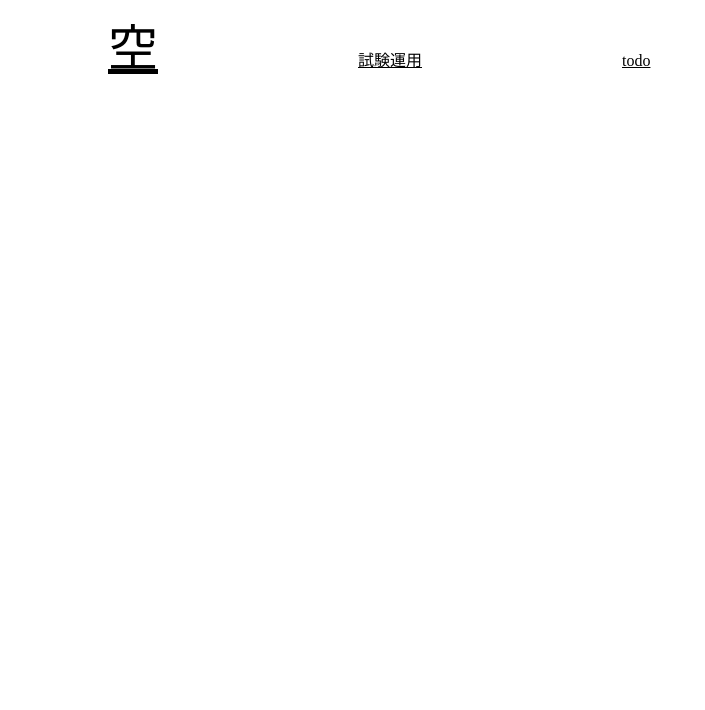
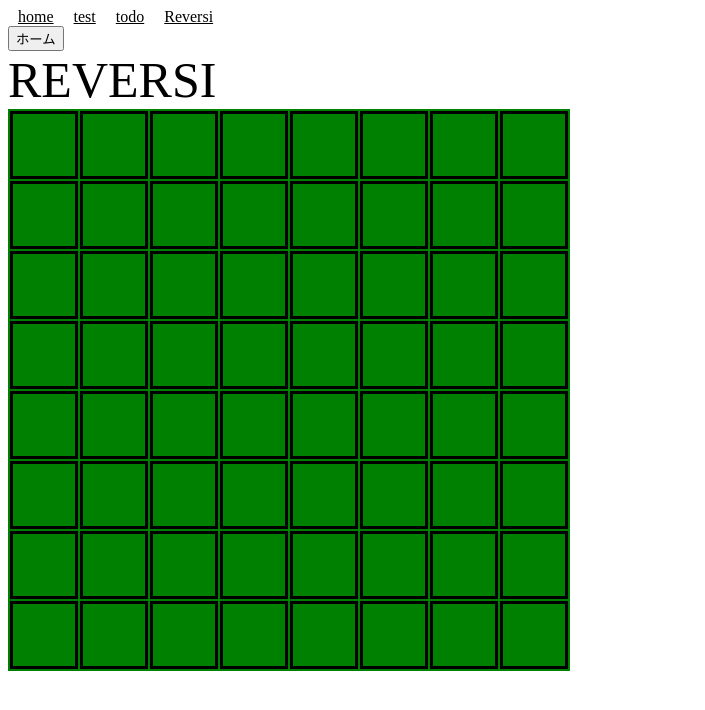
Before and after one commit to tbt45/portfolio, a Vue app: page /#/reversi in a window 1280 px wide. Before the commit this address led to /#/test. Shown: the top 710 px of the page, without its empty margins (0-705 px from the left). Built offline with nearby package versions, Linux system fonts and the light colour scheme.

Commit message:
router setting 2

```diff
--- a/src/App.vue
+++ b/src/App.vue
@@ -1,8 +1,10 @@
 <template>
   <div>
-    <router-link to="/" class="link" active-class="link2">空</router-link>
-    <router-link to="/testsecond" class="link" active-class="link2">試験運用</router-link>
-    <router-link to="/todo" class="link" active-class="link2">todo</router-link>
+    <router-link to="/" class="link" active-class="link2" exact>home</router-link>
+    <router-link to="/testsecond" class="link" active-class="link2" exact>test</router-link>
+    <router-link to="/todo" class="link" active-class="link2" exact>todo</router-link>
+    <router-link to="/Reversi" class="link" active-class="link2" exact>Reversi</router-link>
+    <router-view></router-view>
   </div>
 </template>
 
@@ -24,10 +26,11 @@
 
 <style>
   .link{
-    margin: 100px;
+    margin: 10px;
     color: #000;
   }
   .link2{
-    font-size: 50px;
+    font-size: 25px;
+    color: crimson;
   }
 </style>
--- /dev/null
+++ b/src/components/views/Home.vue
@@ -0,0 +1,31 @@
+<template>
+  <div class="main">
+    <button @click="Test">TEST</button>
+    <button @click="Todo">TODO</button>
+    <button @click="Reversi">REVERSI</button>
+    <div class="home">ホーム</div>
+  </div>
+</template>
+
+<script>
+export default {
+  methods: {
+    Test() {
+      this.$router.push("test");
+    },
+    Todo() {
+      this.$router.push("todo");
+    },
+    Reversi() {
+      this.$router.push("reversi");
+    },
+  }
+}
+</script>
+
+<style>
+  .home{
+    display: block;
+
+  }
+</style>
--- /dev/null
+++ b/src/components/views/Reversi.vue
@@ -0,0 +1,117 @@
+<template>
+    <div>
+    <button @click="Home">ホーム</button>
+    <header class="title">REVERSI</header>
+    <main class="main">
+        <table class="field">
+            <tr class="column">
+                <th class="squares"></th>
+                <th class="squares"></th>
+                <th class="squares"></th>
+                <th class="squares"></th>
+                <th class="squares"></th>
+                <th class="squares"></th>
+                <th class="squares"></th>
+                <th class="squares"></th>
+            </tr>
+            <tr class="column">
+                <th class="squares"></th>
+                <th class="squares"></th>
+                <th class="squares"></th>
+                <th class="squares"></th>
+                <th class="squares"></th>
+                <th class="squares"></th>
+                <th class="squares"></th>
+                <th class="squares"></th>
+            </tr>
+            <tr class="column">
+                <th class="squares"></th>
+                <th class="squares"></th>
+                <th class="squares"></th>
+                <th class="squares"></th>
+                <th class="squares"></th>
+                <th class="squares"></th>
+                <th class="squares"></th>
+                <th class="squares"></th>
+            </tr>
+            <tr class="column">
+                <th class="squares"></th>
+                <th class="squares"></th>
+                <th class="squares"></th>
+                <th class="squares"></th>
+                <th class="squares"></th>
+                <th class="squares"></th>
+                <th class="squares"></th>
+                <th class="squares"></th>
+            </tr> <tr class="column">
+                <th class="squares"></th>
+                <th class="squares"></th>
+                <th class="squares"></th>
+                <th class="squares"></th>
+                <th class="squares"></th>
+                <th class="squares"></th>
+                <th class="squares"></th>
+                <th class="squares"></th>
+            </tr>
+            <tr class="column">
+                <th class="squares"></th>
+                <th class="squares"></th>
+                <th class="squares"></th>
+                <th class="squares"></th>
+                <th class="squares"></th>
+                <th class="squares"></th>
+                <th class="squares"></th>
+                <th class="squares"></th>
+            </tr>
+            <tr class="column">
+                <th class="squares"></th>
+                <th class="squares"></th>
+                <th class="squares"></th>
+                <th class="squares"></th>
+                <th class="squares"></th>
+                <th class="squares"></th>
+                <th class="squares"></th>
+                <th class="squares"></th>
+            </tr>
+            <tr class="column">
+                <th class="squares"></th>
+                <th class="squares"></th>
+                <th class="squares"></th>
+                <th class="squares"></th>
+                <th class="squares"></th>
+                <th class="squares"></th>
+                <th class="squares"></th>
+                <th class="squares"></th>
+            </tr>
+        </table>
+    </main>
+
+</div>
+</template>
+
+<script>
+export default {
+    methods: {
+        Home() {
+            this.$router.push("/");
+        },
+    }
+}
+</script>
+
+<style>
+    .title {
+        font-size: 50px;
+    }
+
+    .field {
+        background-color: green;
+    }
+
+    .squares {
+        width: 60px;
+        height: 60px;
+        border: solid;
+        border-color: black;
+    }
+</style>
--- a/src/components/views/Test.vue
+++ b/src/components/views/Test.vue
@@ -1,11 +1,53 @@
 <template>
-  <div id="app">
-    ホーム
-  </div>
+    <div>
+        <button @click="Home">ホーム</button>
+        <div class="bg-color">
+            <button @click="increment">ボタン</button>
+            <p>いいね({{ number }})</p>
+            <p>入力↓</p>
+            <input v-model="message" placeholder="入力してください">
+            <p>コメント: {{ message }}</p>
+            <input type="checkbox" id="jack" value="first" v-model="check">
+            <label for="1">1</label>
+            <input type="checkbox" id="john" value="second" v-model="check">
+            <label for="2">2</label>
+            <input type="checkbox" id="mike" value="third" v-model="check">
+            <label for="3">3</label>
+            <br>
+            <span>チェック {{ check }}</span>
+        </div>
+        <p class="end">テスト終わり</p>
+    </div>
 </template>
 
 <script>
 
+
 export default {
+    data: function() {
+        return {
+        message: [],
+        check: [],
+        number: 0,
+        }
+    },
+    methods: {
+        increment(){
+        this.number += 1;
+        },
+        Home() {
+            this.$router.push("/");
+        },
+    }
 }
 </script>
+
+<style>
+    .bg-color{
+        background-color: burlywood;
+    }
+    .end{
+        background-color: rgb(175, 175, 241);
+        margin-bottom: 100px;
+    }
+</style>
--- a/src/components/views/TestSecond.vue
+++ /dev/null
@@ -1,50 +0,0 @@
-<template>
-    <div>
-        <div class="bg-color">
-            <button @click="increment">ボタン</button>
-            <p>いいね({{ number }})</p>
-            <p>入力↓</p>
-            <input v-model="message" placeholder="入力してください">
-            <p>コメント: {{ message }}</p>
-            <input type="checkbox" id="jack" value="first" v-model="check">
-            <label for="1">1</label>
-            <input type="checkbox" id="john" value="second" v-model="check">
-            <label for="2">2</label>
-            <input type="checkbox" id="mike" value="third" v-model="check">
-            <label for="3">3</label>
-            <br>
-            <span>チェック {{ check }}</span>
-        </div>
-        <p class="end">テスト終わり</p>
-    </div>
-</template>
-
-<script>
-
-
-export default {
-    el: '#app',
-    data: function() {
-        return {
-        message: [],
-        check: [],
-        number: 0,
-        }
-    },
-    methods: {
-    increment(){
-    this.number += 1;
-    },
-    }
-}
-</script>
-
-<style>
-    .bg-color{
-        background-color: burlywood;
-    }
-    .end{
-        background-color: rgb(175, 175, 241);
-        margin-bottom: 100px;
-    }
-</style>
--- a/src/components/views/Todo.vue
+++ b/src/components/views/Todo.vue
@@ -1,5 +1,6 @@
 <template>
     <div id="app">
+        <button @click="Home">ホーム</button>
         <h1>Todo</h1>
     <div>
         <input type="text" v-model="title" placeholder="タイトル">
@@ -41,7 +42,10 @@
     // リストの削除
         deleteList: function(i){
             this.lists.splice(i,1)
-    }
+        },
+        Home() {
+            this.$router.push("/");
+        },
     }
 }
 </script>
--- a/src/router.js
+++ b/src/router.js
@@ -1,11 +1,12 @@
 import Vue from "vue";
 import Router from "vue-router";
 import Test from './components/views/Test.vue';
-import TestSecond from './components/views/TestSecond';
+import Home from './components/views/Home';
 import Todo from './components/views/Todo';
+import Reversi from './components/views/Reversi';
 
 Vue.use(Router);
 
 export default new Router({
-    routes: [{ path: '/', component: Test }, { path: '/TestSecond', component: TestSecond },{ path: '/todo', component: Todo }]
+    routes: [{ path: '/', component: Home }, { path: '/test', component: Test },{ path: '/todo', component: Todo },{ path: '/reversi', component: Reversi }]
 });
```
Lines whose indentation alone changed are shown as unchanged.
